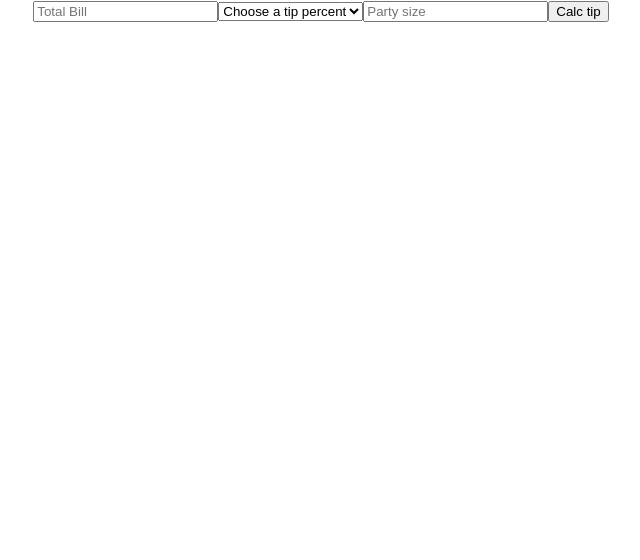
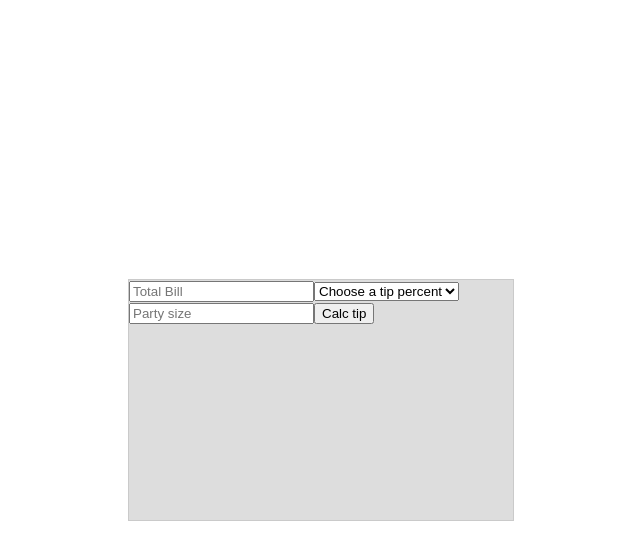
Before and after one commit to Nathan-Froeh/QOMPLX-challenge, a React (Create React App) app: page / in a window 1280 px wide. Shown: the top 560 px of the page, without its empty margins (319-959 px from the left). Built offline with nearby package versions, Linux system fonts and the light colour scheme.

Commit message:
Center page

```diff
--- a/src/components/Calculator/Calculator.jsx
+++ b/src/components/Calculator/Calculator.jsx
@@ -1,4 +1,5 @@
-import React, { Component } from 'react'
+import React, { Component } from 'react';
+import './Calculator.scss';
 
 class Calculator extends Component {
 
--- a/src/components/Calculator/Calculator.scss
+++ b/src/components/Calculator/Calculator.scss
@@ -0,0 +1,6 @@
+.calculator {
+  height: 30%;
+  width: 30%;
+  border: #CACACA solid 1px;
+  background: #DDDDDD;
+}
--- a/src/containers/App/App.scss
+++ b/src/containers/App/App.scss
@@ -1,3 +1,15 @@
+
+html,
+body,
+#root,
 .App {
-  text-align: center;
+  height: 100vh;
+  width: 100vw;
 }
+.App {
+  height: 100%;
+  width: 100%;
+  display: flex;
+  justify-content: center;
+  align-items: center;
+}
```
